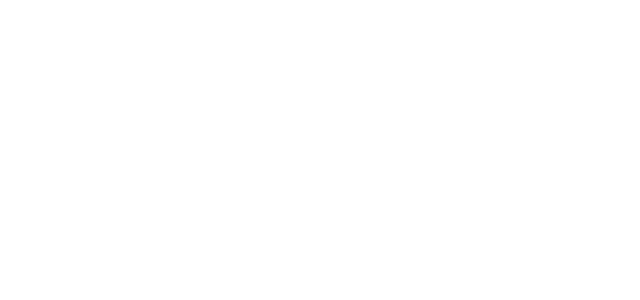
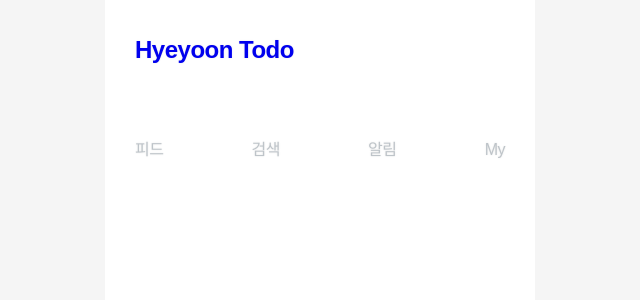
Before and after one commit to hey-yoon/Todolist, a React (Create React App) app: page /my in a window 1280 px wide. Shown: the top 300 px of the page, without its empty margins (320-960 px from the left). Built offline with nearby package versions, Linux system fonts and the light colour scheme.

Commit message:
AdminLayout 파일 구현

```diff
--- a/src/pages/layout/AdminLayout.js
+++ b/src/pages/layout/AdminLayout.js
@@ -1,10 +1,36 @@
 import React from 'react';
+import { Link, NavLink, Outlet } from 'react-router-dom';
+import S from './style';
 
+// 로그인 되었을 때의 layout
 const AdminLayout = () => {
     return (
-        <div>
+        <S.Background>
+            <S.Wrapper>
+                <S.Header>
+                    <Link to={"/"}>Hyeyoon Todo</Link>
+                </S.Header>
 
-        </div>
+                <main>
+                    <Outlet />
+                </main>
+
+                <S.Nav>
+                    <NavLink to={"/todo"}>
+                        <p>피드</p>
+                    </NavLink>
+                    <NavLink to={"/search"}>
+                        <p>검색</p>
+                    </NavLink>
+                    <NavLink to={"/notice"}>
+                        <p>알림</p>
+                    </NavLink>
+                    <NavLink to={"/my"}>
+                        <p>My</p>
+                    </NavLink>
+                </S.Nav>
+            </S.Wrapper>
+        </S.Background>
     );
 };
 
```
